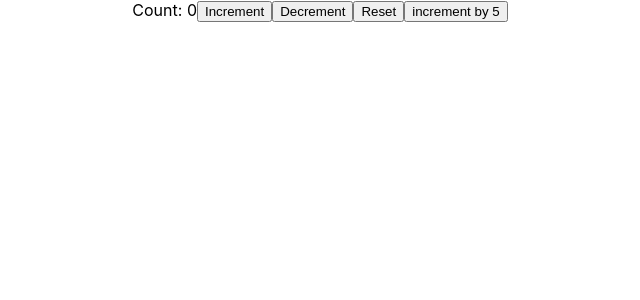
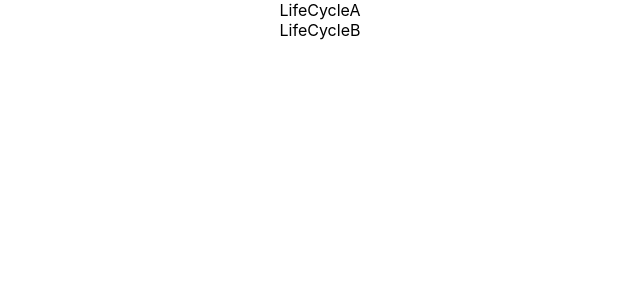
Before and after one commit to abdultanveer/harman-react, a React (Create React App) app: page / in a window 1280 px wide. Shown: the top 300 px of the page, without its empty margins (320-960 px from the left). Built offline with nearby package versions, Linux system fonts and the light colour scheme.

Commit message:
lifecycle methods of a component

```diff
--- a/src/App.js
+++ b/src/App.js
@@ -1,7 +1,8 @@
 import './App.css';
 
-import HookCounter from './components/hooks/HookCounter';
+
 import HookCountertwo from './components/hooks/HookCountertwo';
+import LifeCycleA from './components/lifecyclemethods/LifeCycleA';
 
 
 function App() {
@@ -10,7 +11,7 @@ function App() {
   return (
     <div className="App">
 
-      <HookCountertwo />
+     <LifeCycleA/>
 
 
     </div>
--- /dev/null
+++ b/src/components/lifecyclemethods/LifeCycleA.js
@@ -0,0 +1,34 @@
+import React, { Component } from 'react'
+import LifeCycleB from './LifeCycleB'
+
+
+export class LifeCycleA extends Component {
+
+    constructor(props) {
+        super(props)
+
+        this.state = {
+            name: 'abdul'
+        }
+        console.log("lifecycle A constructor")
+    }
+
+    static getDerivedStateFromProps(props, state) {
+        console.log("lifecycle A getDerivedStateFromProps")
+        return null
+    }
+
+
+    render() {
+        console.log("lifecycle A render")
+
+        return (
+            <div>
+                <div>LifeCycleA</div>
+                <LifeCycleB/>
+            </div>
+        )
+    }
+}
+
+export default LifeCycleA
--- /dev/null
+++ b/src/components/lifecyclemethods/LifeCycleB.js
@@ -0,0 +1,31 @@
+import React, { Component } from 'react'
+
+export class LifeCycleB extends Component {
+
+    constructor(props) {
+      super(props)
+
+      this.state = {
+         name: 'abdul'
+      }
+      console.log("lifecycle B constructor")
+    }
+
+   static getDerivedStateFromProps(props,state) {
+    console.log("lifecycle B getDerivedStateFromProps")
+       return null
+   }
+
+
+  render() {
+    console.log("lifecycle B render")
+
+    return (
+
+      <div>LifeCycleB</div>
+
+    )
+  }
+}
+
+export default LifeCycleB
```
